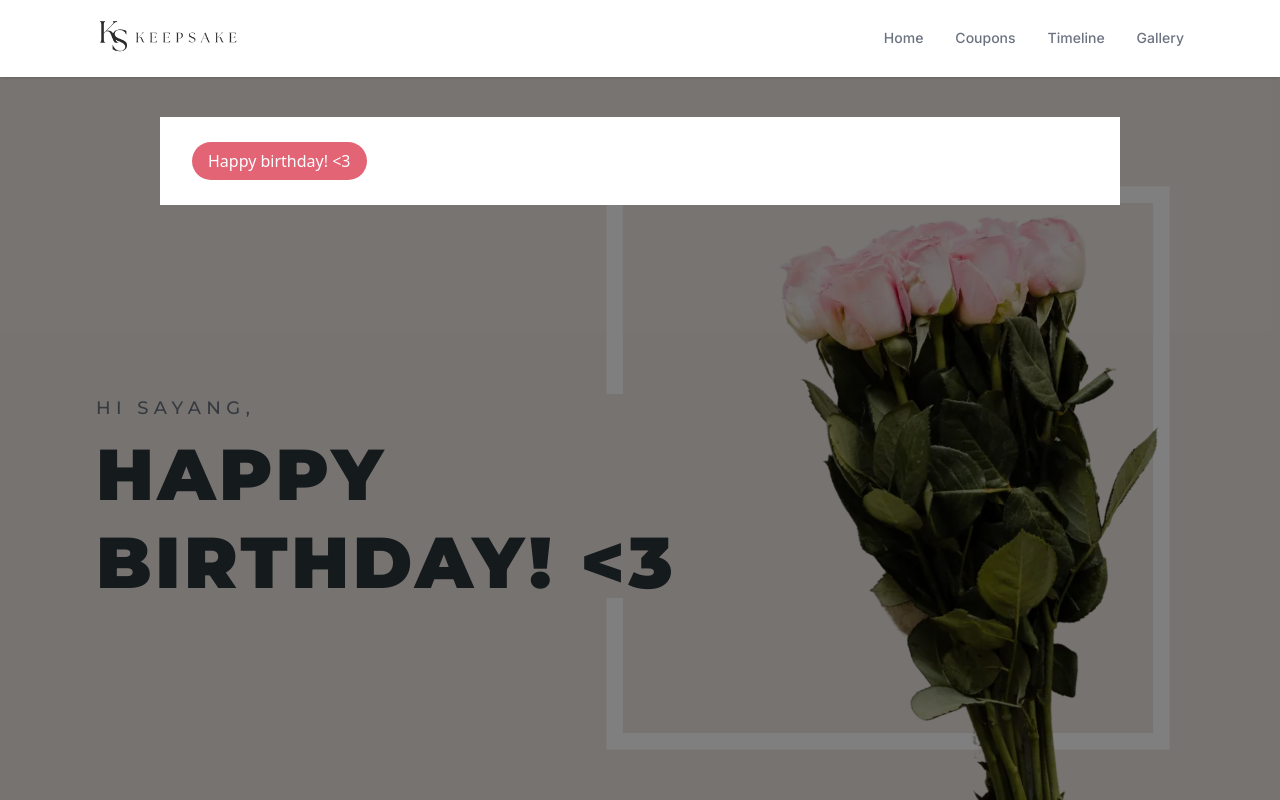
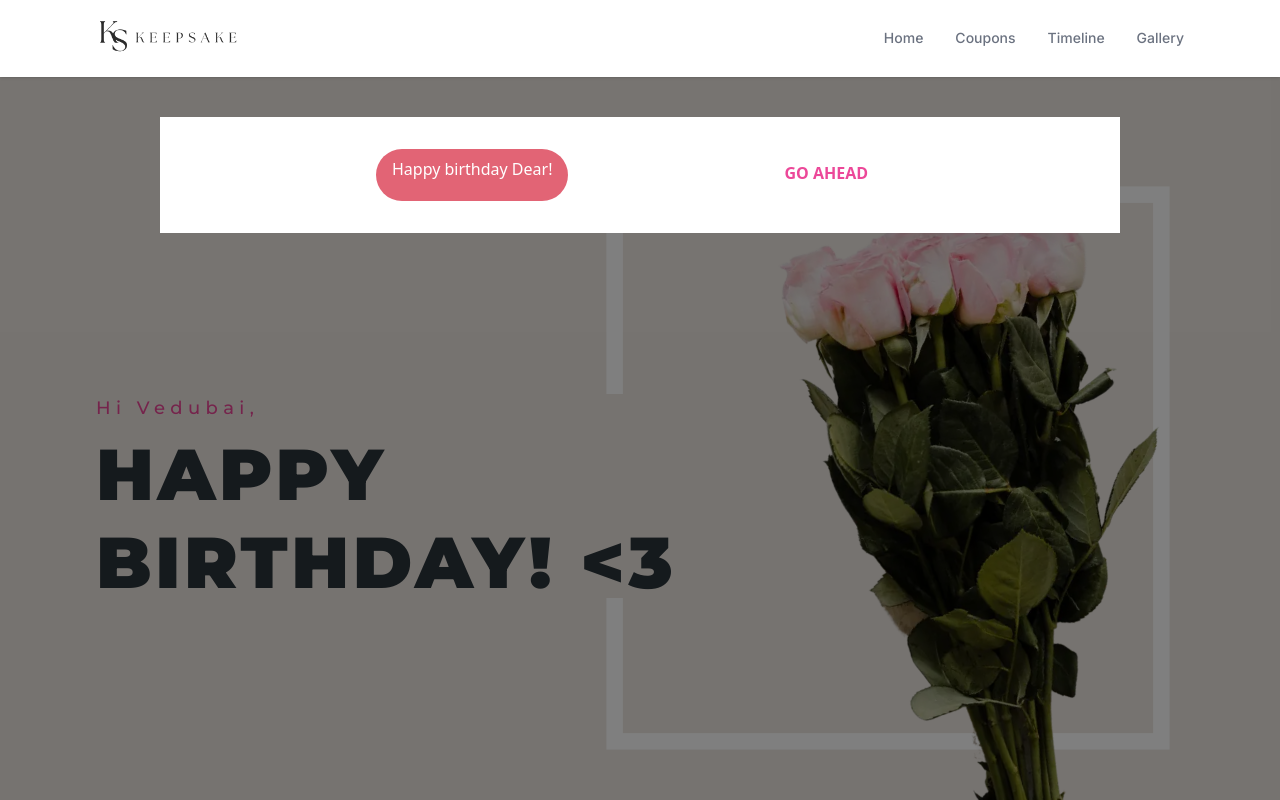
Before and after one commit to TStushar/Happy-Birthday-Dear, a React (Vite) app: page / in a window 1280 px wide. Both pictures are taken after a click on the button "Start". Shown: the top 800 px of the page. Built offline with nearby package versions, Linux system fonts and the light colour scheme; a web font is replaced by a local one.

Commit message:
Greeting label changes, greeting text changes

```diff
--- a/src/components/layout.tsx
+++ b/src/components/layout.tsx
@@ -1,7 +1,7 @@
 import { useState, useRef, useEffect } from "react";
 import { Outlet } from "react-router-dom";
 import Countdown from "./countdown";
-import Navbar from "./navbar";
+import Navbar from "./Navbar";
 
 const Layout = () => {
   const [isClicked, setIsClicked] = useState(false);
@@ -31,12 +31,17 @@ const Layout = () => {
     };
   }, []);
 
-  const targetDate = new Date("2024-11-16T14:58:00");
+  // const targetDate = new Date("2024-12-14T23:59:59");  //OG date time
+  const targetDate = new Date("2024-12-14T17:5:00");
 
   return (
     <>
       {/* Audio Element */}
-      <audio ref={audioRef} src="song.mp3" loop />
+      <audio
+        ref={audioRef}
+        src="https://wapking.pro/siteuploads/files/sfd37/18098/O%20Saathi%20(Baaghi%202)(MyMp3Song).mp3"
+        loop
+      />
 
       {isLoading ? (
         <div className="flex items-center justify-center min-h-screen bg-header">
--- a/src/pages/home/index.tsx
+++ b/src/pages/home/index.tsx
@@ -79,10 +79,11 @@ const Home = () => {
 
   // Close greeting modal when clicking outside
   const handleGreetingModalClick = (e: React.MouseEvent) => {
-    if (
-      greetingModalRef.current &&
-      !greetingModalRef.current.contains(e.target as Node)
-    ) {
+    // if (
+    //   greetingModalRef.current &&
+    // !greetingModalRef.current.contains(e.target as Node)
+    // )
+    {
       setIsGreetingOpen(false);
     }
   };
@@ -104,8 +105,8 @@ const Home = () => {
         <section className="container mx-auto px-4 lg:px-24 font-montserrat min-h-screen flex items-center pt-48">
           <div className="grid md:grid-cols-3 grid-cols-1 gap-8 items-center relative">
             <div className="flex flex-col space-y-4 col-span-2 z-10 bg-header lg:mt-0 mt-20">
-              <p className="uppercase text-lg tracking-[.3em] font-medium text-gray-500">
-                Hi Sayang,
+              <p className="text-lg tracking-[.3em] font-medium text-pink-500">
+                Hi Vedubai,
               </p>
               <h1 className="font-black text-[#2B343A] uppercase lg:text-7xl md:text-5xl text-4xl leading-[1.2] tracking-wider">
                 Happy
@@ -143,17 +144,24 @@ const Home = () => {
 
       {/* Greeting Modal */}
       {isGreetingOpen && (
-        <div
-          className="fixed inset-0 flex items-start top-[4.8rem]  bg-black bg-opacity-50 z-40"
-          onClick={handleGreetingModalClick}
-        >
+        <div className="fixed inset-0 flex items-start top-[4.8rem]  bg-black bg-opacity-50 z-40">
           <div
             ref={greetingModalRef}
-            className="relative p-8 max-w-full lg:mx-40 mx-10 w-full bg-white top-10"
+            className="relative p-8 max-w-full lg:mx-40 mx-10 w-full bg-white top-10 flex justify-evenly "
           >
-            <span className="px-4 py-2 bg-[#E26475] text-white rounded-full">
-              Happy birthday! &lt;3
+            <span
+              className="px-4 py-2 bg-[#E26475] text-white rounded-full cursor-pointer "
+              onClick={handleGreetingModalClick}
+            >
+              Happy birthday Dear!
             </span>
+            <button
+              className="text-pink-500 background-transparent font-bold uppercase px-8 py-3 outline-none focus:outline-none mr-1 mb-1 ease-linear transition-all duration-150"
+              type="button"
+              onClick={handleGreetingModalClick}
+            >
+              <i className="fas fa-heart"></i> Go Ahead
+            </button>
           </div>
         </div>
       )}
```
Also changed, not shown: 2 other files (tests, documents, lock files or other folders).
